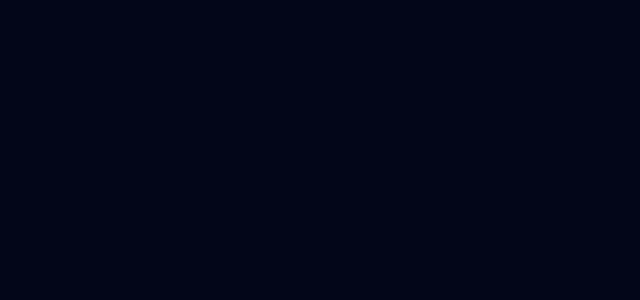
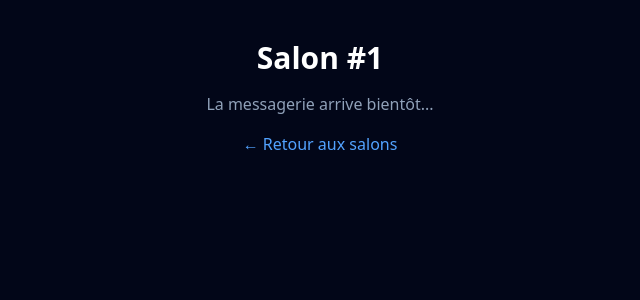
Before and after one commit to DerouillonAlice/nexum_social_app, a Nuxt app: page /channels/1 in a window 1280 px wide. Before the commit this address had no page. Shown: the top 300 px of the page, without its empty margins (320-960 px from the left). Built offline with nearby package versions, Linux system fonts and the light colour scheme; no server answers.

Commit message:
feat: add channels index and detail pages with authentication

```diff
--- /dev/null
+++ b/pages/channels/[id].vue
@@ -0,0 +1,14 @@
+<script setup>
+const route = useRoute()
+definePageMeta({ middleware: 'auth' })
+</script>
+
+<template>
+  <div class="p-10 text-center text-white">
+    <h1 class="text-3xl font-bold">Salon #{{ route.params.id }}</h1>
+    <p class="mt-4 text-slate-400">La messagerie arrive bientôt...</p>
+    <NuxtLink to="/channels" class="text-blue-400 hover:underline mt-4 inline-block">
+      ← Retour aux salons
+    </NuxtLink>
+  </div>
+</template>
--- a/pages/channels.vue
+++ b/pages/channels/index.vue
@@ -9,8 +9,7 @@ const { request, logout } = useAPI()
 const { data: channels, pending, error, refresh } = await useAsyncData('channels', () =>
   request('/channels'), {
     transform: (data) => {
-      return data['hydra:member'] || data
-    }
+        return data.member || data['hydra:member'] || []    }
   }
 )
 
```
